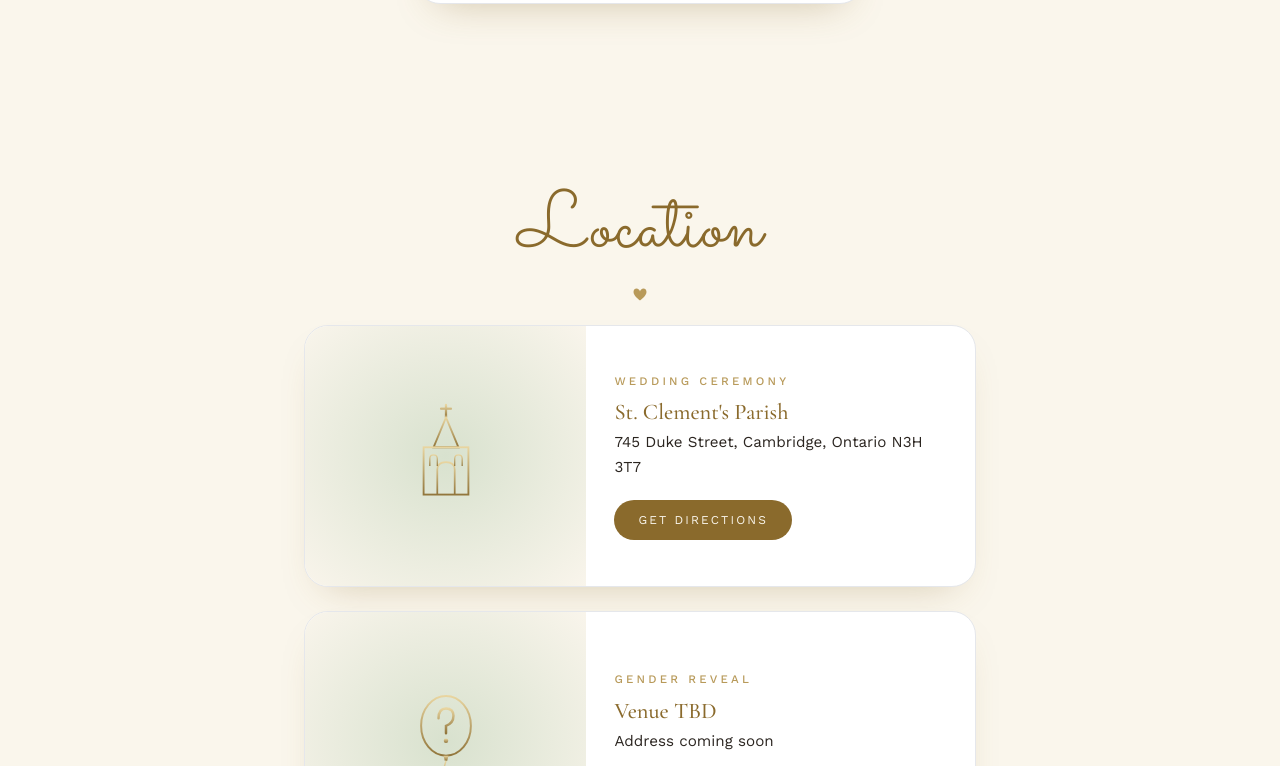
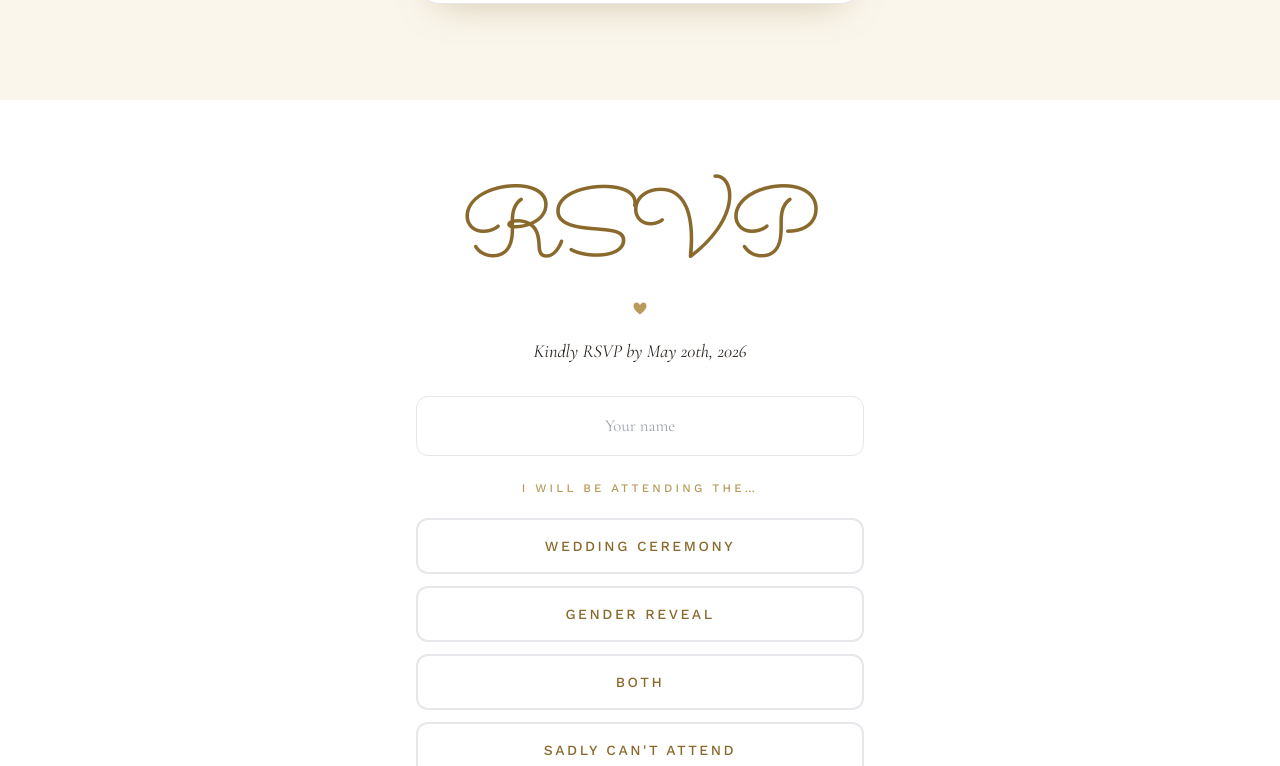
Before and after one commit to PierreSalama/wedding-baby-invite, a React (Vite) app in the folder app/: page / in a window 1280 px wide. Shown: the part 2154-2920 px from the top of the page. Built offline with nearby package versions, Linux system fonts and the light colour scheme; a web font is replaced by a local one.

Commit message:
Remove location section

```diff
--- a/app/src/App.tsx
+++ b/app/src/App.tsx
@@ -1,6 +1,5 @@
 import { FrontCover } from "./components/FrontCover";
 import { EventDetails } from "./components/EventDetails";
-import { Location } from "./components/Location";
 import { Rsvp } from "./components/Rsvp";
 import { ThankYou } from "./components/ThankYou";
 
@@ -9,7 +8,6 @@ export default function App() {
     <main className="bg-ivory text-ink">
       <FrontCover />
       <EventDetails />
-      <Location />
       <Rsvp />
       <ThankYou />
     </main>
```
